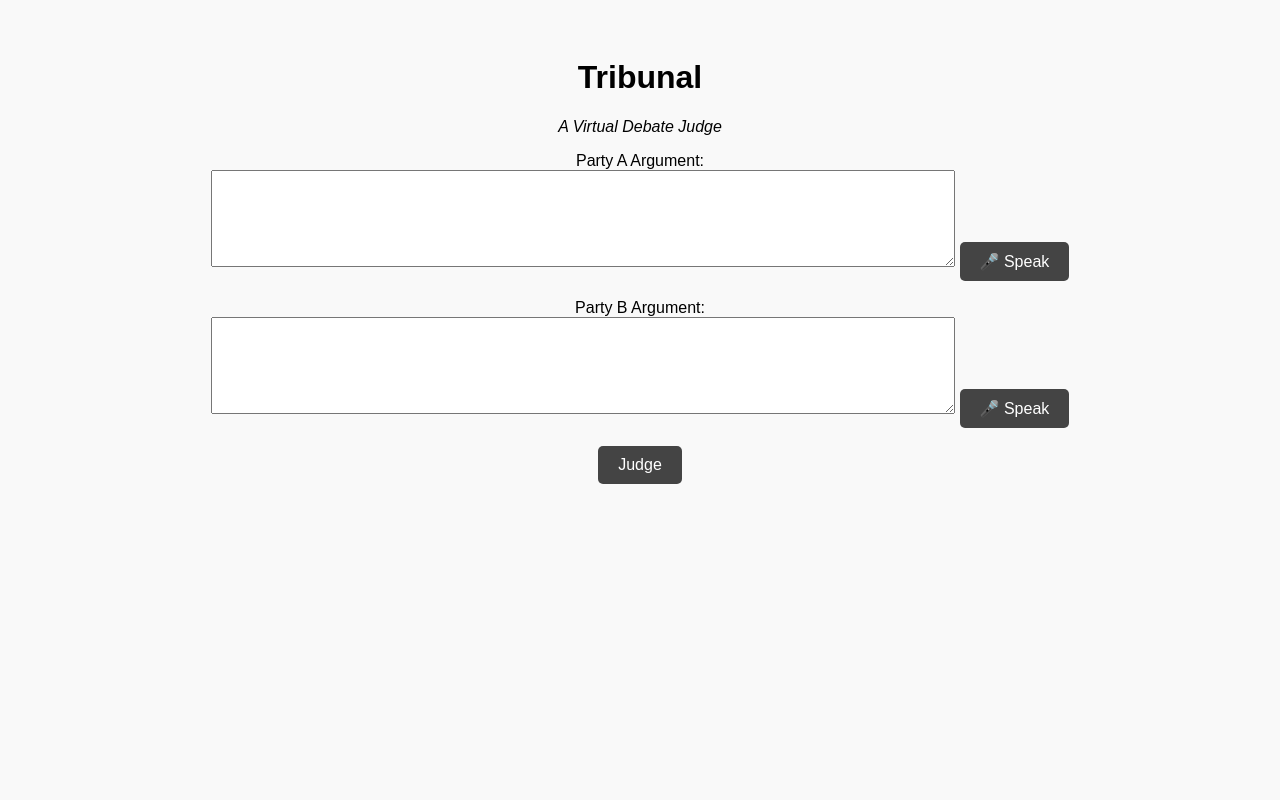
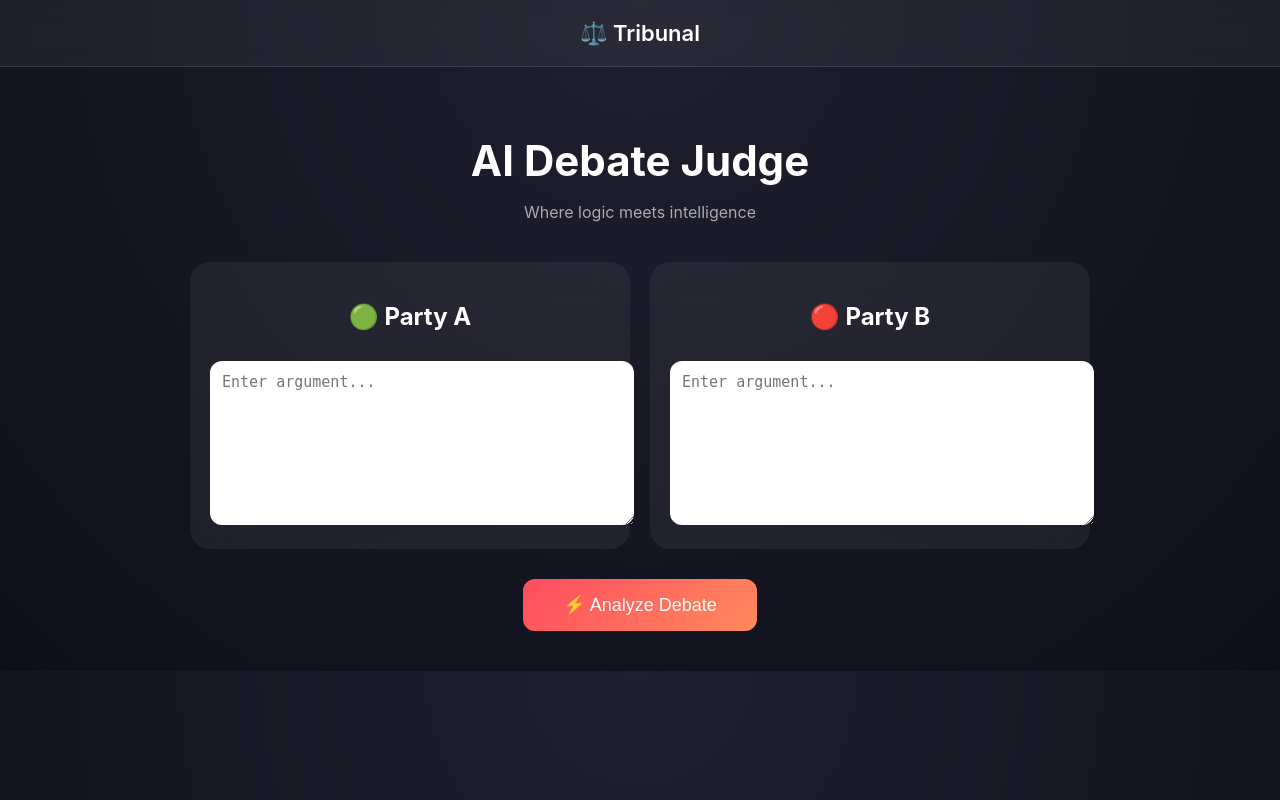
Before and after one commit to Naksh-hub/Tribunal, a Flask app: page / in a window 1280 px wide. Run offline with Flask 3, Linux system fonts and the light colour scheme.

Commit message:
UI update

```diff
--- a/static/style.css
+++ b/static/style.css
@@ -1,25 +1,91 @@
 body {
-    font-family: Arial, sans-serif;
+    margin: 0;
+    font-family: -apple-system, BlinkMacSystemFont, sans-serif;
+    background: radial-gradient(circle at top, #1f1f2e, #0f0f1a);
+    color: white;
+}
+
+.navbar {
+    padding: 20px;
+    font-size: 22px;
+    font-weight: 600;
+    background: rgba(255,255,255,0.05);
+    backdrop-filter: blur(10px);
     text-align: center;
-    padding: 30px;
-    background-color: #f9f9f9;
+    border-bottom: 1px solid rgba(255,255,255,0.1);
+}
+
+.container {
+    text-align: center;
+    padding: 40px;
+}
+
+h1 {
+    font-size: 42px;
+    margin-bottom: 10px;
+}
+
+.subtitle {
+    color: #aaa;
+    margin-bottom: 40px;
+}
+
+.grid {
+    display: flex;
+    gap: 20px;
+    justify-content: center;
+    flex-wrap: wrap;
+}
+
+.card {
+    width: 400px;
+    background: rgba(255,255,255,0.06);
+    border-radius: 20px;
+    padding: 20px;
+    backdrop-filter: blur(15px);
+    transition: transform 0.3s ease, box-shadow 0.3s ease;
+}
+
+.card:hover {
+    transform: translateY(-5px);
+    box-shadow: 0px 10px 30px rgba(0,0,0,0.5);
 }
 
 textarea {
-    width: 60%;
-    padding: 10px;
+    width: 100%;
+    height: 140px;
+    border-radius: 12px;
+    border: none;
+    padding: 12px;
+    font-size: 15px;
+    margin-top: 10px;
 }
 
 button {
-    padding: 10px 20px;
-    font-size: 16px;
+    margin-top: 30px;
+    padding: 15px 40px;
+    font-size: 18px;
+    border-radius: 12px;
+    border: none;
+    background: linear-gradient(135deg, #ff4c60, #ff8a5c);
+    color: white;
     cursor: pointer;
-    background-color: #444;
-    color: white;
-    border: none;
-    border-radius: 5px;
+    transition: transform 0.2s ease;
 }
 
 button:hover {
-    background-color: #666;
+    transform: scale(1.05);
 }
+
+.result-card {
+    margin-top: 40px;
+    padding: 25px;
+    background: rgba(0,255,150,0.1);
+    border-radius: 20px;
+    animation: fadeIn 0.6s ease;
+}
+
+@keyframes fadeIn {
+    from {opacity: 0; transform: translateY(20px);}
+    to {opacity: 1; transform: translateY(0);}
+}
--- a/templates/index.html
+++ b/templates/index.html
@@ -5,50 +5,41 @@
     <link rel="stylesheet" href="/static/style.css">
 </head>
 <body>
-    <h1>Tribunal</h1>
-    <p style="font-style: italic;">A Virtual Debate Judge</p>
 
-    <form action="/analyze" method="post">
-        <label>Party A Argument:</label><br>
-        <textarea id="partyA" name="party_a" rows="5" cols="50" required></textarea>
-        <button type="button" onclick="recordSpeech('partyA')">🎤 Speak</button><br><br>
+<div class="navbar">
+    ⚖️ Tribunal
+</div>
 
-        <label>Party B Argument:</label><br>
-        <textarea id="partyB" name="party_b" rows="5" cols="50" required></textarea>
-        <button type="button" onclick="recordSpeech('partyB')">🎤 Speak</button><br><br>
+<div class="container">
 
-        <button type="submit">Judge</button>
+    <h1>AI Debate Judge</h1>
+    <p class="subtitle">Where logic meets intelligence</p>
+
+    <form action="/analyze" method="POST">
+
+        <div class="grid">
+            <div class="card">
+                <h2>🟢 Party A</h2>
+                <textarea name="argument1" placeholder="Enter argument..."></textarea>
+            </div>
+
+            <div class="card">
+                <h2>🔴 Party B</h2>
+                <textarea name="argument2" placeholder="Enter argument..."></textarea>
+            </div>
+        </div>
+
+        <button type="submit">⚡ Analyze Debate</button>
     </form>
 
     {% if result %}
-        <h2>Result: {{ result }}</h2>
+    <div class="result-card">
+        <h2>🏆 Result</h2>
+        <p>{{ result }}</p>
+    </div>
     {% endif %}
 
-    {% if analysis %}
-        <h3>🧠 Analysis:</h3>
-        <p>Party A used {{ analysis.count_a }} words and {{ analysis.strong_a }} strong words.</p>
-        <p>Party B used {{ analysis.count_b }} words and {{ analysis.strong_b }} strong words.</p>
-        <p>Total Score → Party A: {{ analysis.score_a }}, Party B: {{ analysis.score_b }}</p>
-    {% endif %}
+</div>
 
-    <script>
-    function recordSpeech(textareaId) {
-        const recognition = new (window.SpeechRecognition || window.webkitSpeechRecognition)();
-        recognition.lang = 'en-US';
-        recognition.interimResults = false;
-        recognition.maxAlternatives = 1;
-
-        recognition.start();
-
-        recognition.onresult = function(event) {
-            const transcript = event.results[0][0].transcript;
-            document.getElementById(textareaId).value += ' ' + transcript;
-        };
-
-        recognition.onerror = function(event) {
-            alert('Speech recognition error: ' + event.error);
-        };
-    }
-    </script>
 </body>
 </html>
```
Also changed, not shown: 1 other file.
